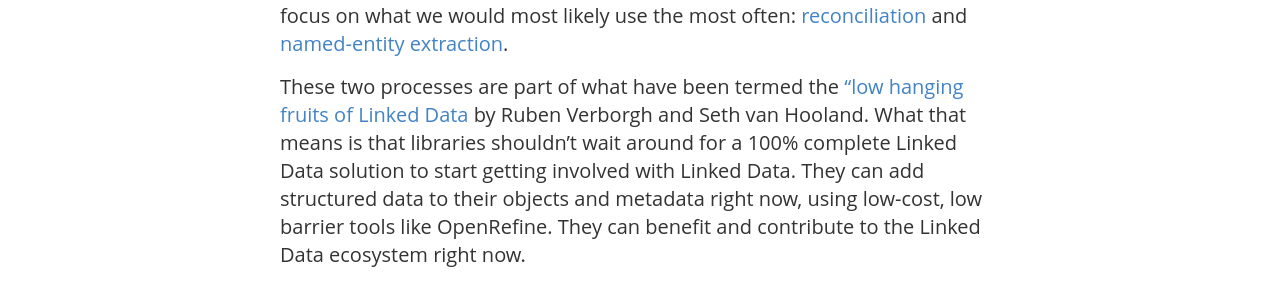
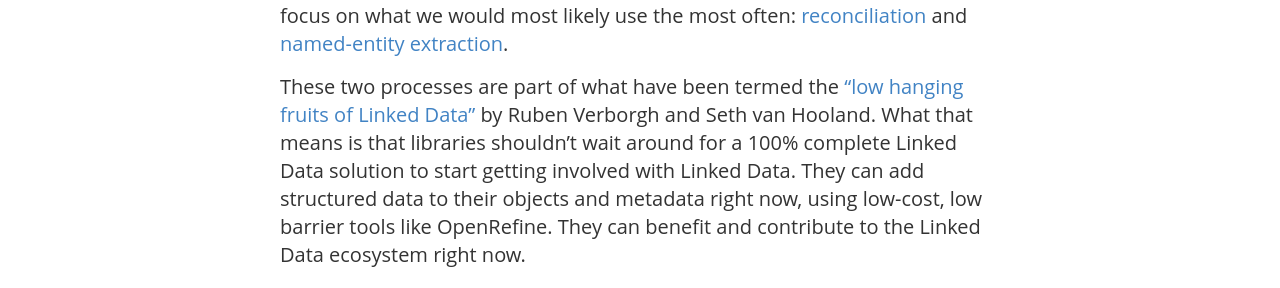
Before and after one commit to remerjohnson/remerjohnson.github.io, a Jekyll site: the page built from _posts/2015-3-4-adding-structured-data.md, in a window 1280 px wide. Shown: the part 551-839 px from the top of the page. Built offline with Jekyll 4.4.1, drawn with Linux system fonts in a browser that asks for light colours; nearby versions of some CDN libraries; comment, search, counter and statistics services are not loaded.

Commit message:
Formatting

```diff
--- a/_posts/2015-3-4-adding-structured-data.md
+++ b/_posts/2015-3-4-adding-structured-data.md
@@ -7,7 +7,7 @@ Recently at work I was tasked with presenting [OpenRefine](http://openrefine.org
 
 When it came to the structured data and enrichment features, I decided to focus on what we would most likely use the most often: [reconciliation](http://freeyourmetadata.org/reconciliation/http://freeyourmetadata.org/reconciliation/) and [named-entity extraction](http://freeyourmetadata.org/named-entity-extraction/).
 
-These two processes are part of what have been termed the ["low hanging fruits of Linked Data](http://www.dublincore.org/resources/training/ASIST_Webinar_20140521/vanHoolandVerborgh.pdf) by Ruben Verborgh and Seth van Hooland. What that means is that libraries shouldn't wait around for a 100% complete Linked Data solution to start getting involved with Linked Data. They can add structured data to their objects and metadata right now, using low-cost, low barrier tools like OpenRefine. They can benefit and contribute to the Linked Data ecosystem right now.
+These two processes are part of what have been termed the ["low hanging fruits of Linked Data"](http://www.dublincore.org/resources/training/ASIST_Webinar_20140521/vanHoolandVerborgh.pdf) by Ruben Verborgh and Seth van Hooland. What that means is that libraries shouldn't wait around for a 100% complete Linked Data solution to start getting involved with Linked Data. They can add structured data to their objects and metadata right now, using low-cost, low barrier tools like OpenRefine. They can benefit and contribute to the Linked Data ecosystem right now.
 
 But I've also been working on things that would be too difficult to make a part of my unit's workflow or that aren't a part of that "low hanging fruit" paradigm. The most interesting activity was working with APIs in OpenRefine. It can be a bit of work, since every API is different with their standards. And we're not guaranteed there's going to be a Linked Data light at the end of the tunnel. It would be nice if most APIs gave you hypermedia instead of IDs: it makes providing URIs all but impossible.
 
```
